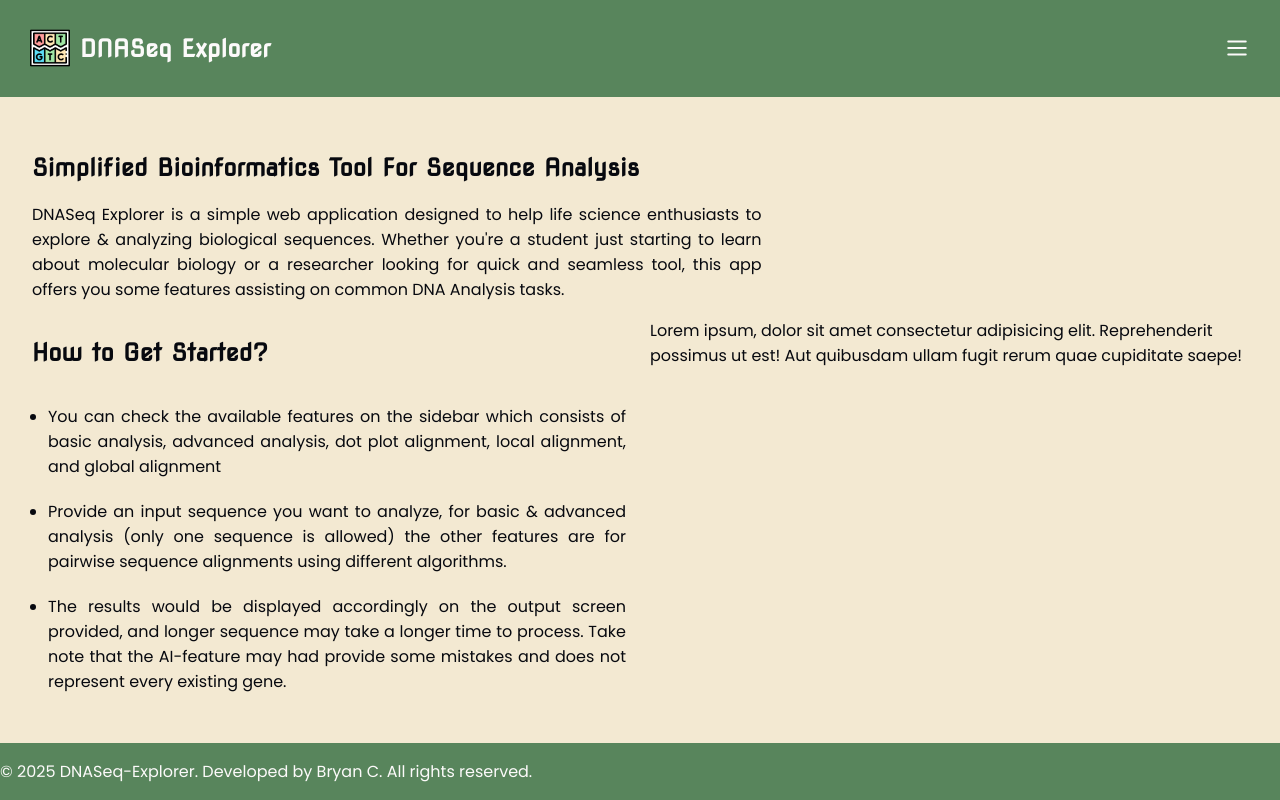
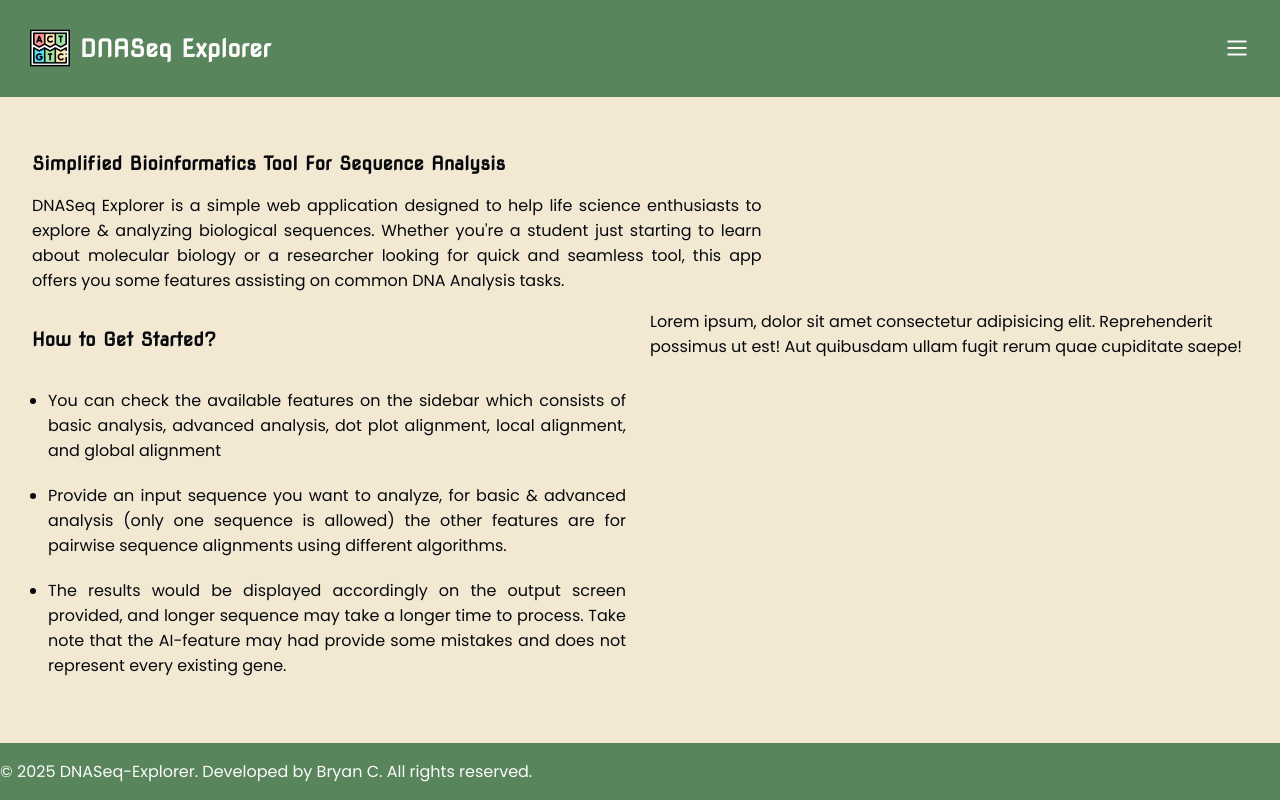
Before and after one commit to bryancastillo10/dna-seq-explorer, a React (Vite) app in the folder client/: page / in a window 1280 px wide. Built offline with nearby package versions, Linux system fonts and the light colour scheme.

Commit message:
📁 structure: separate typography styles

```diff
--- a/client/src/components/navigations/Navbar.tsx
+++ b/client/src/components/navigations/Navbar.tsx
@@ -2,7 +2,8 @@ import styled from "styled-components";
 import { Menu, X } from "lucide-react";
 import { Link } from "@tanstack/react-router";
 
-import { Title, Nav, NavLayout, Paragraph } from "@/style/globalStyles";
+import { Nav, NavLayout } from "@/style/globalStyles";
+import { Title, P } from "@/style/typography";
 import AppLogo from "@/assets/images/base-dna.png";
 
 import useOpenMenu from "@/zustand/openMenu";
@@ -29,7 +30,7 @@ const Navbar = () => {
                 <StyledLink key={nav.id} to={nav.link}>
                   <Item>
                     <Icon />
-                    <Paragraph $alignment="left" size="lg" color="light">{nav.name}</Paragraph>
+                    <P $alignment="left" size="lg" color="light">{nav.name}</P>
                   </Item>
                 </StyledLink>
               )
--- a/client/src/routes/basic.tsx
+++ b/client/src/routes/basic.tsx
@@ -1,5 +1,5 @@
 import { createFileRoute } from '@tanstack/react-router';
-import { Paragraph, Title } from '@/style/globalStyles';
+import { P, Title } from '@/style/typography';
 
 import styled from 'styled-components';
 
@@ -11,7 +11,7 @@ function RouteComponent() {
   return <section>
     <div className="">
     <Title>Basic Sequence Analysis</Title>
-    <Paragraph>Lorem ipsum dolor sit amet consectetur adipisicing elit. Veniam, recusandae!</Paragraph>
+    <P>Lorem ipsum dolor sit amet consectetur adipisicing elit. Veniam, recusandae!</P>
     </div>
       <InputBlock />
   </section>
--- a/client/src/routes/index.lazy.tsx
+++ b/client/src/routes/index.lazy.tsx
@@ -1,7 +1,9 @@
-import { Paragraph, Title, UnorderedList, BulletPoint } from '@/style/globalStyles'
 import { createLazyFileRoute } from '@tanstack/react-router'
+import styled from 'styled-components'
 
-import styled from 'styled-components'
+import { UnorderedList, BulletPoint, Section, Grid } from '@/style/globalStyles'
+import { P, Title } from '@/style/typography'
+
 import { mediaQuery } from '@/utils/breakpoints'
 
 export const Route = createLazyFileRoute('/')({
@@ -10,15 +12,15 @@ export const Route = createLazyFileRoute('/')({
 
 function RouteComponent() {
   return (
-    <div style={{width:"fit", overflowY: "scroll", padding:"22px 18px"}}>
+    <Section>
       <Title>Simplified Bioinformatics Tool For Sequence Analysis</Title>
       <PContainer>
-        <Paragraph $alignment="justify">
+        <P $alignment="justify">
           DNASeq Explorer is a simple web application designed to help life science enthusiasts to explore &
           analyzing biological sequences. Whether you&apos;re a student just starting to learn about molecular biology
           or a researcher looking for quick and seamless tool, this app offers you some features
           assisting on common DNA Analysis tasks.
-        </Paragraph>
+        </P>
       </PContainer>
       <Grid cols={2}>
         <Block>
@@ -43,10 +45,9 @@ function RouteComponent() {
         Lorem ipsum, dolor sit amet consectetur adipisicing elit. Reprehenderit possimus ut est! Aut quibusdam ullam fugit rerum quae cupiditate saepe!
         </Block>
       </Grid>
-    </div>
+    </Section>
   )
 }
-
 
 const PContainer = styled.div`
   width: 100%;
@@ -63,14 +64,3 @@ const PContainer = styled.div`
 const Block = styled.div`
 
 `
-
-const Grid = styled.div<{cols:number}>`
-  display: grid;
-  grid-template-columns: "repeat(1, minmax(0,1fr))";
-  align-items: start;
-  gap: 20px;
-
-  ${mediaQuery("xl")}{
-  grid-template-columns: ${({cols}) => `repeat(${cols}, minmax(0,1fr))`};
-  }
-`
--- a/client/src/style/globalStyles.ts
+++ b/client/src/style/globalStyles.ts
@@ -1,6 +1,4 @@
 import { createGlobalStyle, styled } from "styled-components";
-
-import { alignParagraph } from "@/utils/alignParagraph";
 import { mediaQuery } from "@/utils/breakpoints";
 
 export const GlobalStyles = createGlobalStyle`
@@ -30,9 +28,14 @@ export const NavLayout = styled.div`
 `
 
 // Layout
+export const Section = styled.section`
+  width: fit-content;
+  overflow-y: scroll;
+  padding: 22px 18px;
+`
 
 
-export const Flex = styled.div <{$justifyContent?: "flex-start" | "center" | "flex-end"}>`
+export const Flex = styled.div <{ $justifyContent?: "flex-start" | "center" | "flex-end" }>`
   display:flex;
   flex-direction: column;
   align-items: center;
@@ -45,31 +48,18 @@ export const Flex = styled.div <{$justifyContent?: "flex-start" | "center" | "fl
   }
 `
 
-// Typography
+export const Grid = styled.div<{cols:number}>`
+  display: grid;
+  grid-template-columns: "repeat(1, minmax(0,1fr))";
+  align-items: start;
+  gap: 20px;
 
-export interface ParagraphProps {
-  size?: "xl" | "lg" | "base" | "sm" | "xs";
-  color?: "dark" | "light";
-  $alignment?: "left" | "center" | "right" | "justify" |"balance";
-}
+  ${mediaQuery("xl")}{
+  grid-template-columns: ${({cols}) => `repeat(${cols}, minmax(0,1fr))`};
+  }
+`
 
-export const Title = styled.h1`
-  font-family: ${(props) => props.theme.fontFamily.secondary.join(', ')};
-  font-weight: ${(props) => props.theme.fontWeight.semibold};
-`;
-
-export const Paragraph = styled.p<ParagraphProps>`
-  font-family: ${(props) => props.theme.fontFamily.primary.join(', ')};
-  font-weight: ${(props) => props.theme.fontWeight.regular};
-  font-size: ${(props) => props.size ? props.theme.fontSize[props.size]: props.theme.fontSize.base};
-  color: ${(props) => props.color === "light" ? props.theme.color.light : props.theme.color.dark};
-  text-align: ${(props) => alignParagraph(props.$alignment)};
-`
-Paragraph.defaultProps = {
-  color: "dark",
-  $alignment:"left"
-}
-
+// List Items
 export const UnorderedList = styled.ul`
   padding: 8px 4px;
 `;
--- /dev/null
+++ b/client/src/style/typography.ts
@@ -0,0 +1,30 @@
+import styled from "styled-components";
+import { alignParagraph } from "@/utils/alignParagraph";
+
+export interface PProps {
+  size?: "xl" | "lg" | "base" | "sm" | "xs";
+  color?: "dark" | "light";
+  $alignment?: "left" | "center" | "right" | "justify" |"balance";
+}
+
+export const Title = styled.h1`
+  font-family: ${(props) => props.theme.fontFamily.secondary.join(', ')};
+  font-weight: ${(props) => props.theme.fontWeight.semibold};
+`;
+
+export const P = styled.p<PProps>`
+  font-family: ${(props) => props.theme.fontFamily.primary.join(', ')};
+  font-weight: ${(props) => props.theme.fontWeight.regular};
+  font-size: ${(props) => props.size ? props.theme.fontSize[props.size]: props.theme.fontSize.base};
+  color: ${(props) => props.color === "light" ? props.theme.color.light : props.theme.color.dark};
+  text-align: ${(props) => alignParagraph(props.$alignment)};
+`
+
+export const Highlight = styled.span`
+
+`
+
+P.defaultProps = {
+  color: "dark",
+  $alignment:"left"
+}
--- a/client/src/utils/alignParagraph.ts
+++ b/client/src/utils/alignParagraph.ts
@@ -1,6 +1,6 @@
-import type { ParagraphProps } from "@/style/globalStyles";
+import type { PProps } from "@/style/typography";
 
-export const alignParagraph = (alignment: ParagraphProps["$alignment"]) => {
+export const alignParagraph = (alignment: PProps["$alignment"]) => {
     switch (alignment){
         case ("center"):
             return "center";
```
